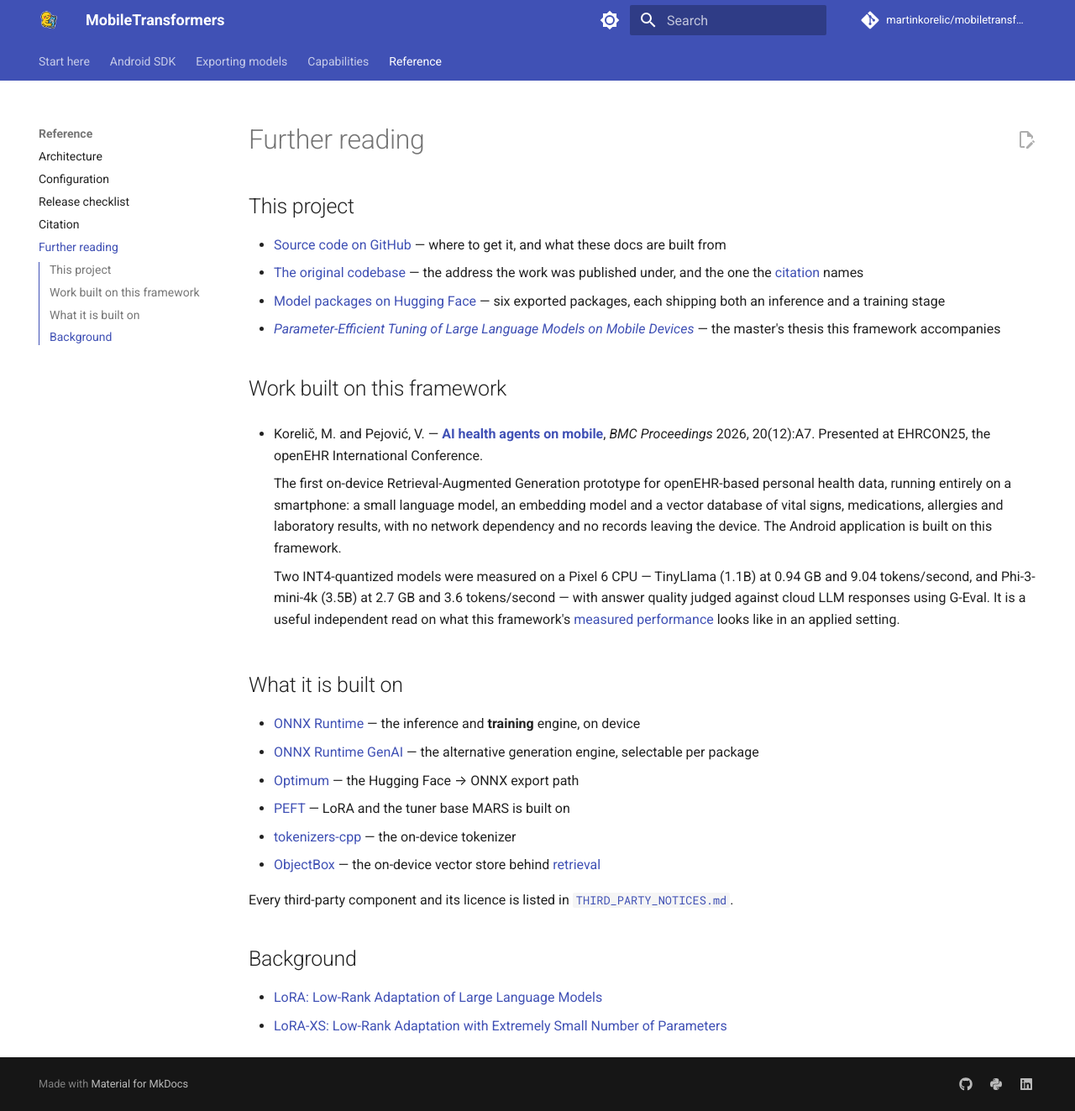
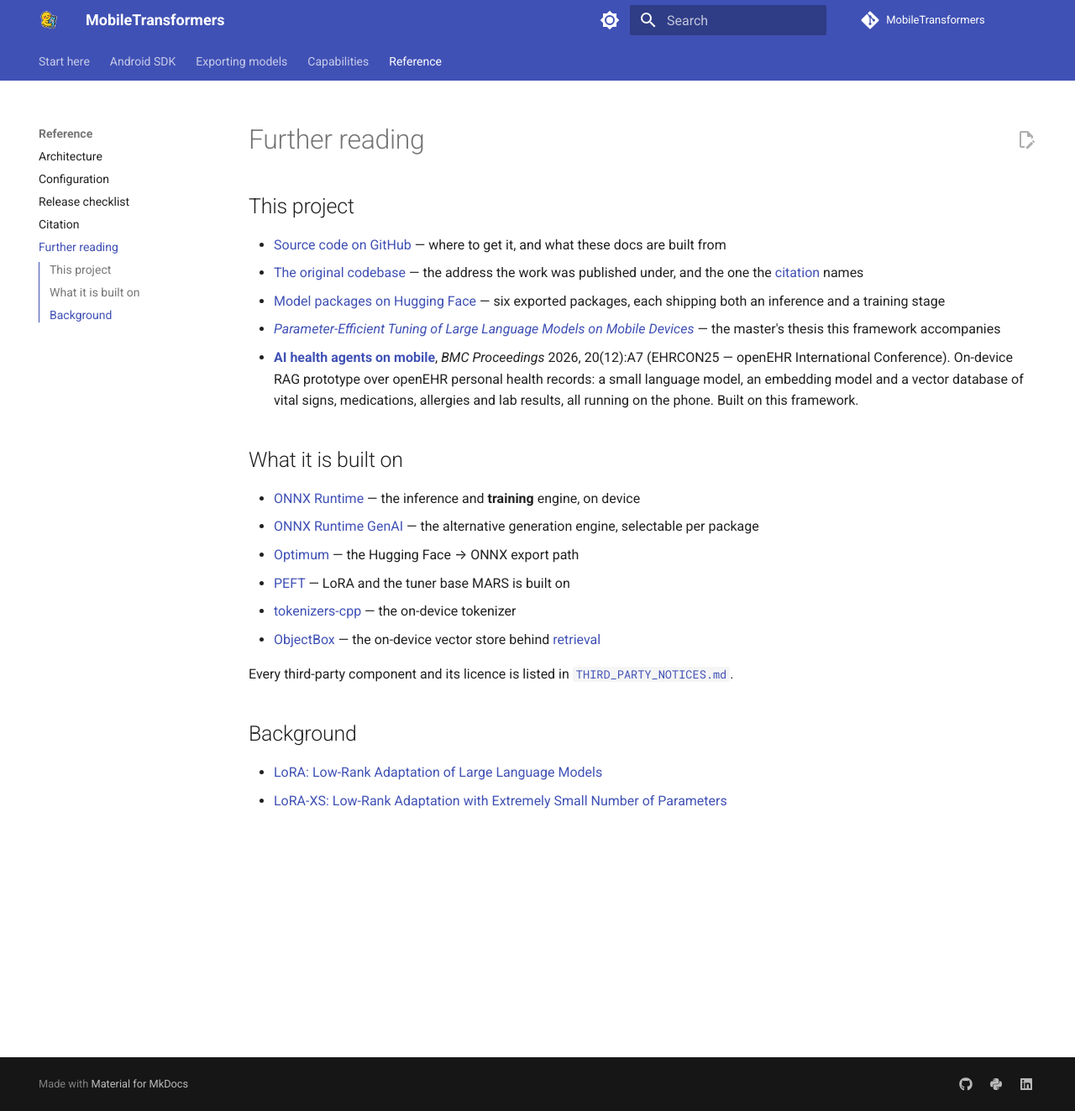
Before and after one commit to martinkorelic/mobiletransformers, an MkDocs documentation site: the page built from docs/references.md, in a window 1280 px wide and 1323 px high. Shown: the whole window at 84% size. Built offline with MkDocs 1.6.1 and Material for MkDocs 9.7.7, drawn with Linux system fonts in a browser that asks for light colours; comment, search, counter and statistics services are not loaded.

Commit message:
Fixing docs

```diff
--- a/docs/references.md
+++ b/docs/references.md
@@ -8,24 +8,12 @@
   was published under, and the one the [citation](citation.md) names
 - [Model packages on Hugging Face](https://huggingface.co/mobiletransformers) — six exported
   packages, each shipping both an inference and a training stage
-- [*Parameter-Efficient Tuning of Large Language Models on Mobile Devices*](https://repozitorij.uni-lj.si/IzpisGradiva.php?lang=eng&id=175561)
-  — the master's thesis this framework accompanies
-
-## Work built on this framework
-
-- Korelič, M. and Pejović, V. — [**AI health agents on mobile**](https://link.springer.com/article/10.1186/s12919-026-00367-3#Sec27),
-  *BMC Proceedings* 2026, 20(12):A7. Presented at EHRCON25, the openEHR International Conference.
-
-    The first on-device Retrieval-Augmented Generation prototype for openEHR-based personal health
-    data, running entirely on a smartphone: a small language model, an embedding model and a vector
-    database of vital signs, medications, allergies and laboratory results, with no network
-    dependency and no records leaving the device. The Android application is built on this
-    framework.
-
-    Two INT4-quantized models were measured on a Pixel 6 CPU — TinyLlama (1.1B) at 0.94 GB and
-    9.04 tokens/second, and Phi-3-mini-4k (3.5B) at 2.7 GB and 3.6 tokens/second — with answer
-    quality judged against cloud LLM responses using G-Eval. It is a useful independent read on what
-    this framework's [measured performance](mobile_evaluation.md) looks like in an applied setting.
+- [*Parameter-Efficient Tuning of Large Language Models on Mobile Devices*](https://repozitorij.uni-lj.si/IzpisGradiva.php?lang=eng&id=175561) — the master's thesis this framework accompanies
+- [**AI health agents on mobile**](https://link.springer.com/article/10.1186/s12919-026-00367-3#Sec27),
+  *BMC Proceedings* 2026, 20(12):A7 (EHRCON25 — openEHR International Conference).
+  On-device RAG prototype over openEHR personal health records: a small language model, an
+  embedding model and a vector database of vital signs, medications, allergies and lab results, all
+  running on the phone. Built on this framework.
 
 ## What it is built on
 
--- a/mkdocs.yml
+++ b/mkdocs.yml
@@ -14,7 +14,13 @@
 site_author: Martin Korelič
 site_url: https://martinkorelic.github.io/mobiletransformers/
 
-repo_name: martinkorelic/mobiletransformers
+# The header's source link. `repo_name` is the label; everything under it — latest release, stars,
+# forks — is fetched by the theme from `https://api.github.com/repos/martinkorelic/mobiletransformers`
+# at page load. That call is anonymous, so it returns those facts only while the repository is
+# PUBLIC, and the version line specifically comes from `releases/latest`, which needs a published
+# GitHub *Release* rather than a bare tag. With either missing the theme quietly renders the label
+# alone, which is not a theme misconfiguration and cannot be fixed here.
+repo_name: MobileTransformers
 repo_url: https://github.com/martinkorelic/mobiletransformers
 edit_uri: edit/main/docs/
 
```
Also changed, not shown: examples/README.md (added, +21 -0 lines).
